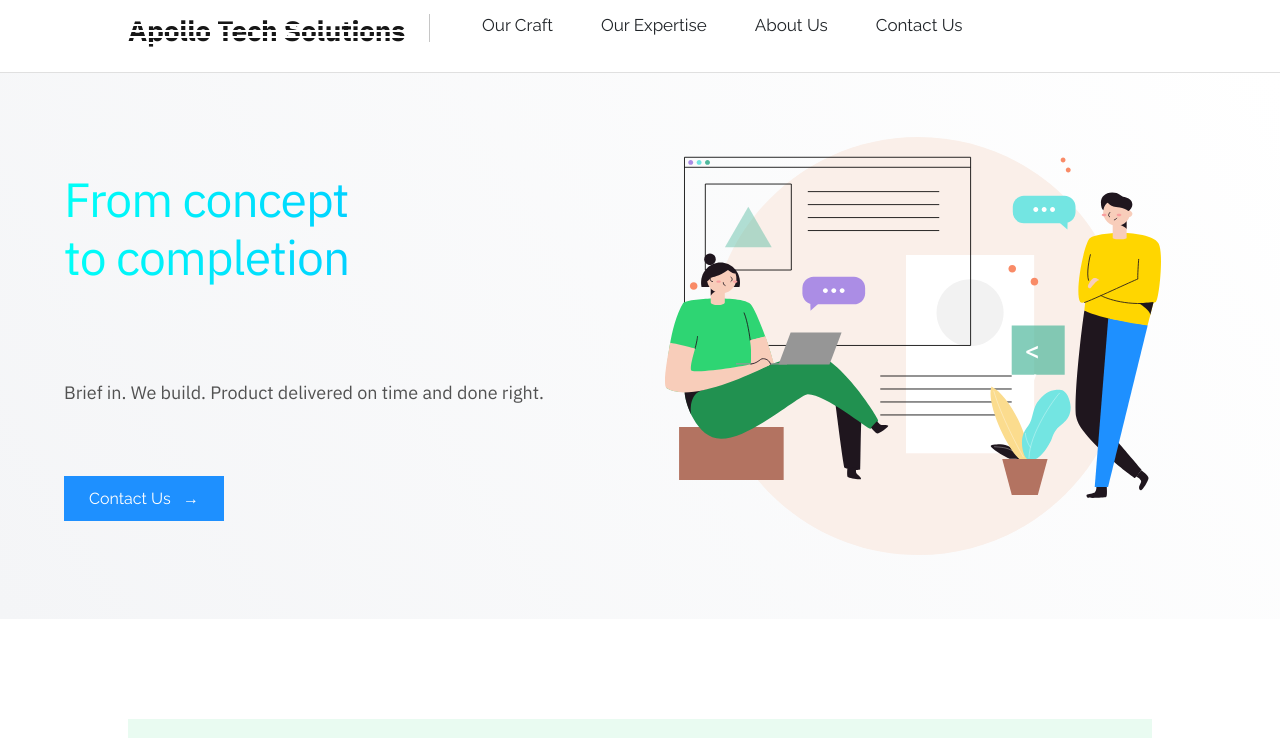
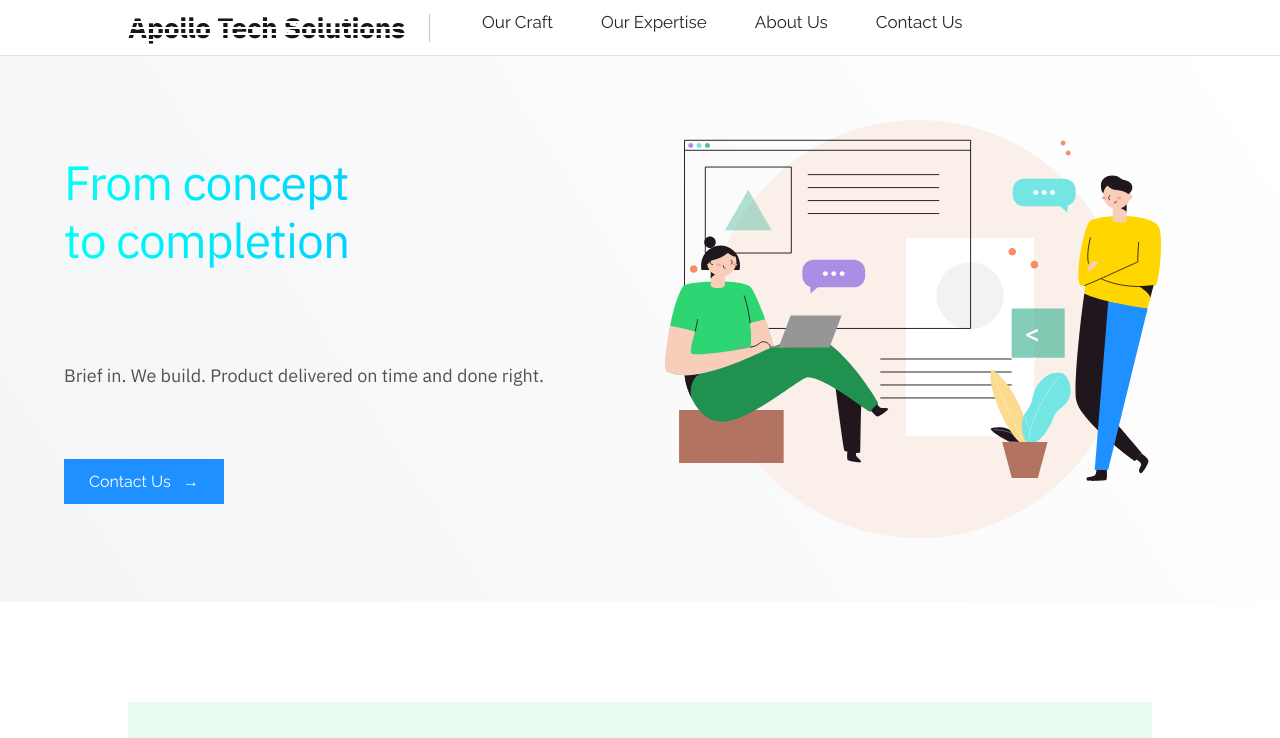
Before and after one commit to childhood2/company-website, a React (Create React App) app: page / in a window 1280 px wide. Shown: the top 738 px of the page. Built offline with nearby package versions, Linux system fonts and the light colour scheme.

Commit message:
full height again

```diff
--- a/src/styles/NavigationBar.scss
+++ b/src/styles/NavigationBar.scss
@@ -1,12 +1,13 @@
 .navbar {
-  padding-top: 14px;
-  padding-bottom: 14px;
   position: sticky;
   top: 0;
   background: white;
   z-index: 10;
   transition: all 0.3s;
   border-bottom: 1px solid #e0e0e0;
+  display: flex;
+  align-items: stretch;
+  min-height: 56px;
 }
 
 .navbar.onScroll {
@@ -23,11 +24,11 @@
 
 .navbar__all {
   display: flex;
-  min-height: 44px;
+  align-items: stretch;
   width: 80%;
   max-width: 1200px;
   margin: auto;
-  align-items: stretch;
+  min-height: 100%;
 }
 
 .navbar__logo {
@@ -39,6 +40,7 @@
   white-space: nowrap;
   font-family: "IBM Plex Sans", "Helvetica Neue", Arial, sans-serif;
   line-height: 1.2;
+  align-self: center;
   /* IBM-style horizontal stripe wordmark - thin white gaps */
   background: repeating-linear-gradient(
     to bottom,
@@ -71,6 +73,7 @@
   background: #c6c6c6;
   margin: 0 28px 0 24px;
   flex-shrink: 0;
+  align-self: center;
 }
 
 .navbar__links li {
@@ -84,10 +87,10 @@
   font-size: 17px;
   font-weight: 500;
   line-height: 22px;
-  padding: 14px 24px;
-  margin: -14px 0;
+  padding: 0 24px;
   display: flex;
   align-items: center;
+  height: 100%;
   transition: background 0.2s ease;
   cursor: pointer;
   border-radius: 0;
```
